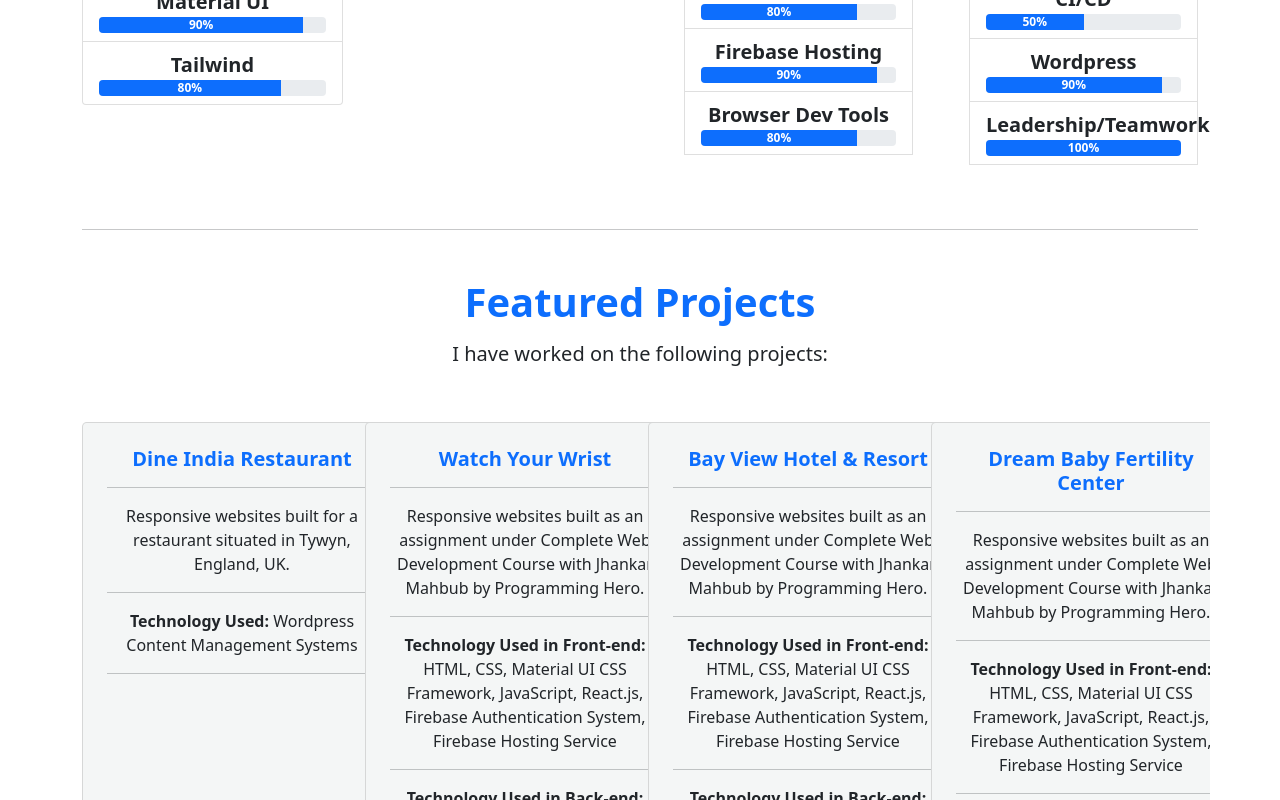
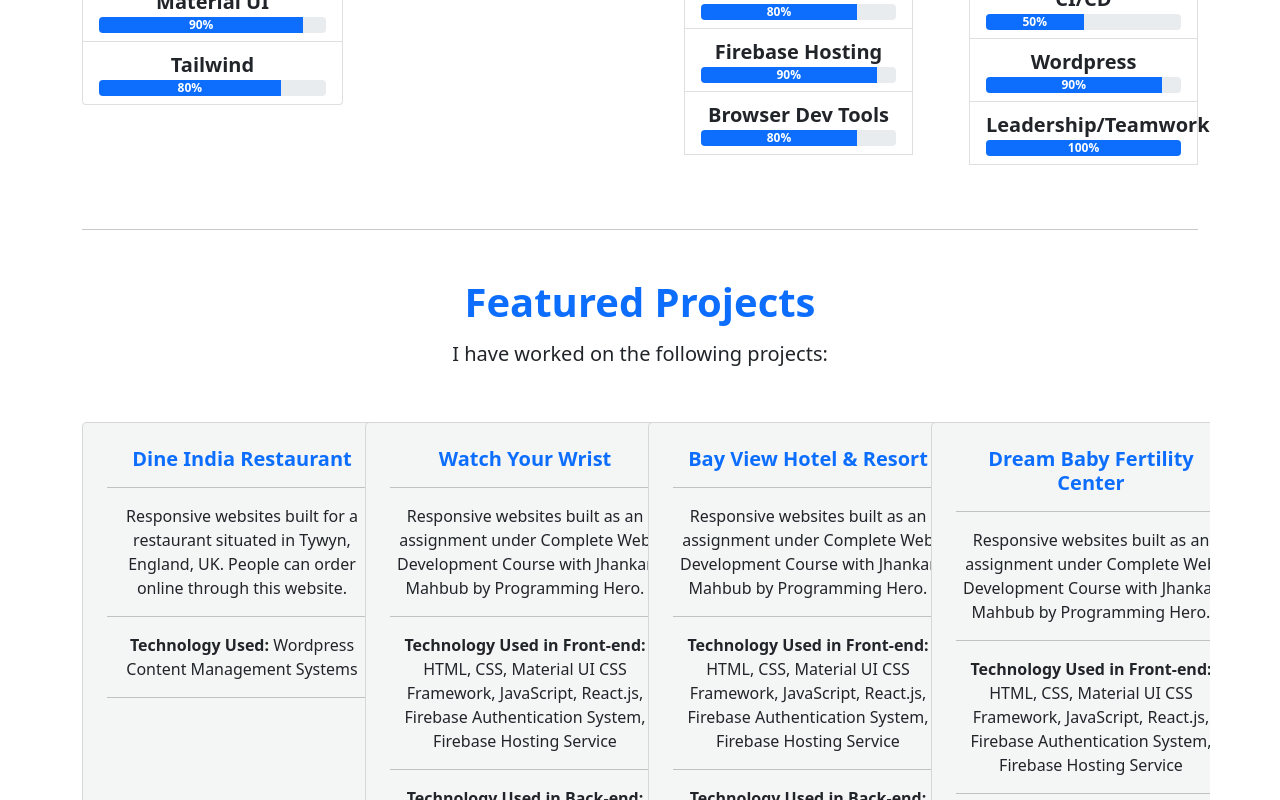
Before and after one commit to samimeadad/sami-portfolio-website, a React (Create React App) app: page / in a window 1280 px wide. Shown: the part 2461-3261 px from the top of the page. Built offline with nearby package versions, Linux system fonts and the light colour scheme.

Commit message:
resume donwload funciton done

```diff
--- a/src/Pages/Home/Home.js
+++ b/src/Pages/Home/Home.js
@@ -55,7 +55,9 @@ const Home = () => {
                 <h1 className="my-5 fw-bold text-primary">Know More About Me</h1>
                 <Row className="my-5 gy-5">
                     <Col xs={ 12 } sm={ 12 } md={ 6 } lg={ 6 }>
-                        <Button className="btn btn-danger fw-bold fs-4 fy-5">Download My Resume</Button>
+                        <ExternalLink download href="https://drive.google.com/file/d/1DsUhL6cfpOjVEJnfgvO3c5BPBQzlDGKW/view?usp=sharing">
+                            <Button className="btn btn-danger fw-bold fs-4 fy-5">Download My Resume</Button>
+                        </ExternalLink>
                     </Col>
                     <Col xs={ 12 } sm={ 12 } md={ 6 } lg={ 6 }>
                         <div className="text-center text-light">
@@ -133,7 +135,7 @@ const Home = () => {
                                 <Card.Title className="text-primary fw-bold">Dine India Restaurant</Card.Title>
                                 <hr />
                                 <Card.Text>
-                                    Responsive websites built for a restaurant situated in Tywyn, England, UK.
+                                    Responsive websites built for a restaurant situated in Tywyn, England, UK. People can order online through this website.
                                 </Card.Text>
                                 <hr />
                                 <Card.Text>
```
